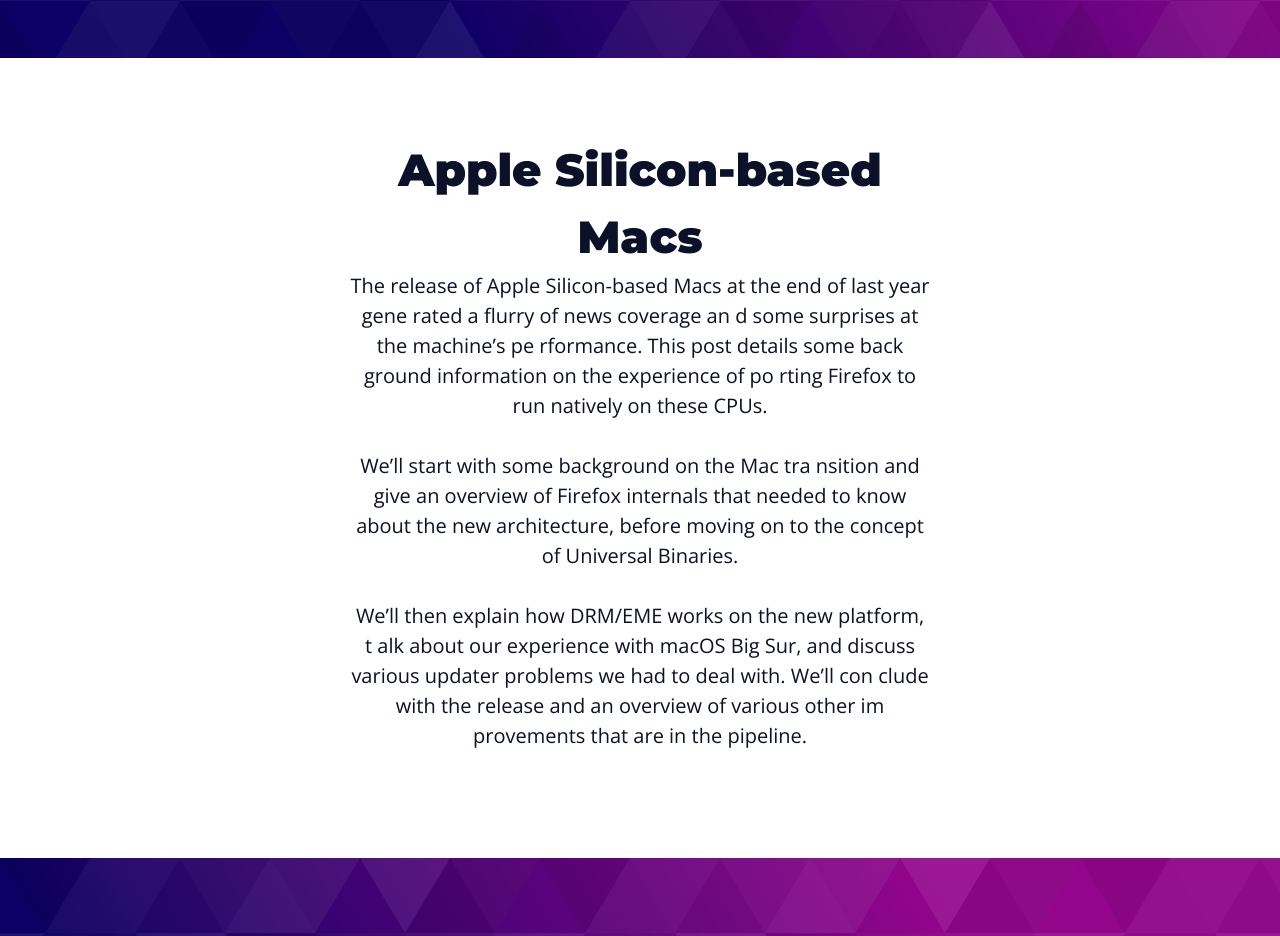
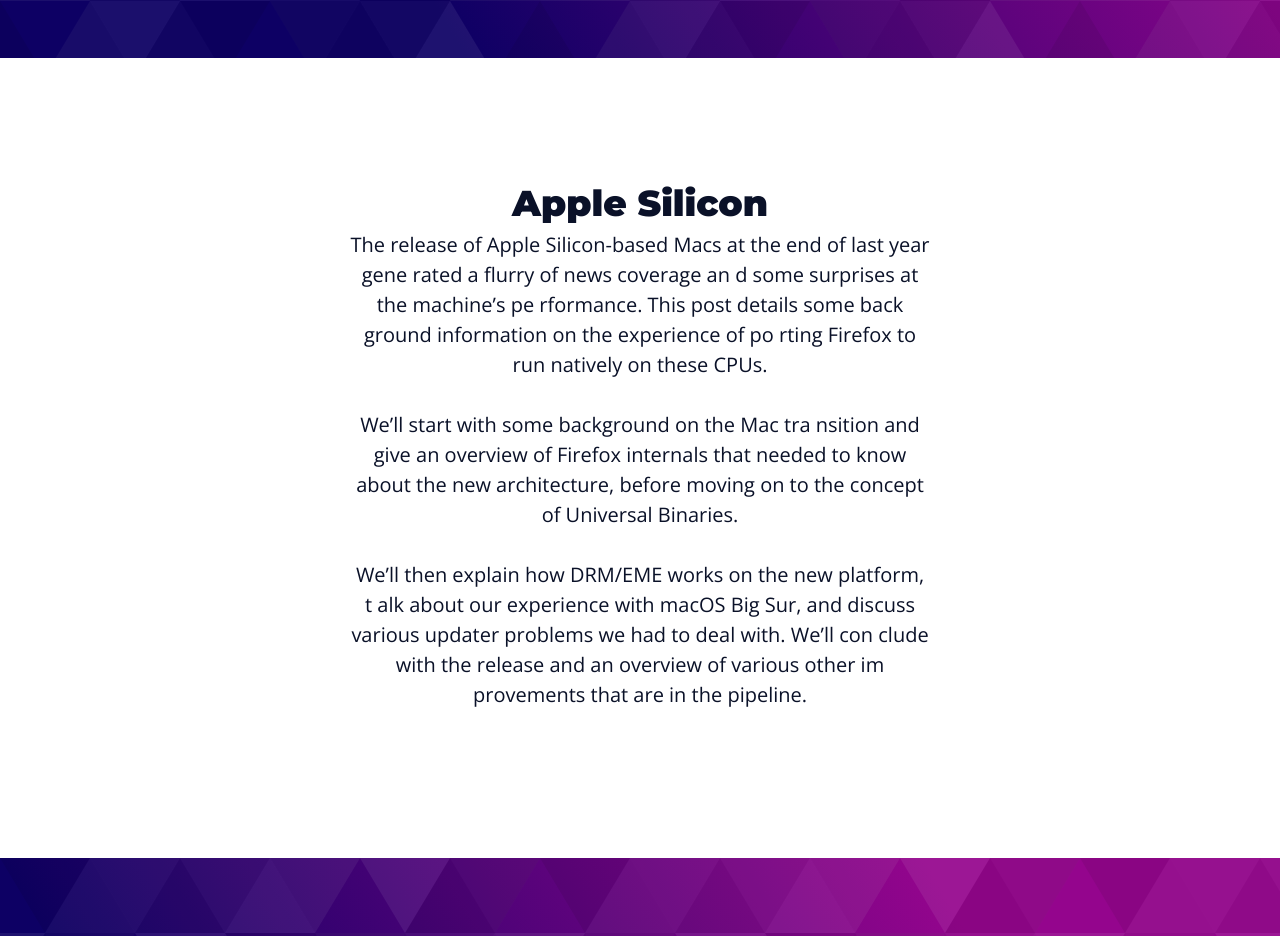
Before and after one commit to Kowalz/site2-, a plain HTML site: page index.html in a window 1280 px wide. Shown: the part 813-1749 px from the top of the page. Drawn offline with nearby package versions, Linux system fonts and the light colour scheme.

Commit message:
Add files via upload

```diff
--- a/css/styles6.css
+++ b/css/styles6.css
@@ -49,7 +49,7 @@
   }
 
   h5 {
-    font-size: 4.5rem;
+    font-size: 3.6rem;
 
 
   }
--- a/index.html
+++ b/index.html
@@ -54,8 +54,8 @@
 
 <section id="intro" class ="white-bg section">
     <div class="main-content top3-content">
-        <h5> Apple Silicon-based
-            Macs</h5>
+        <h5> Apple Silicon
+            </h5>
         <p>The release of Apple Silicon-based
              Macs at the end of last year gene
              rated a flurry of news coverage an
```
